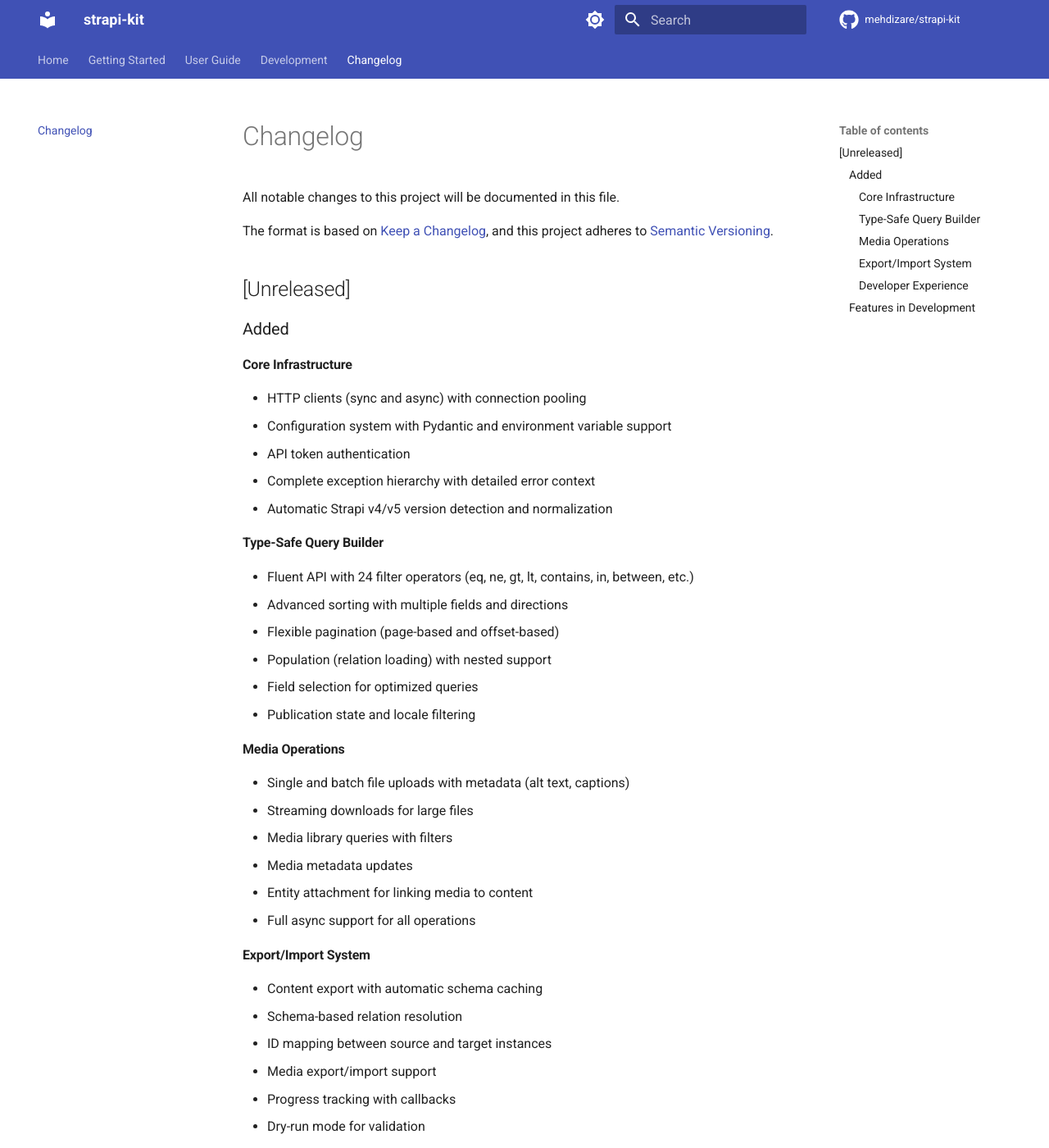
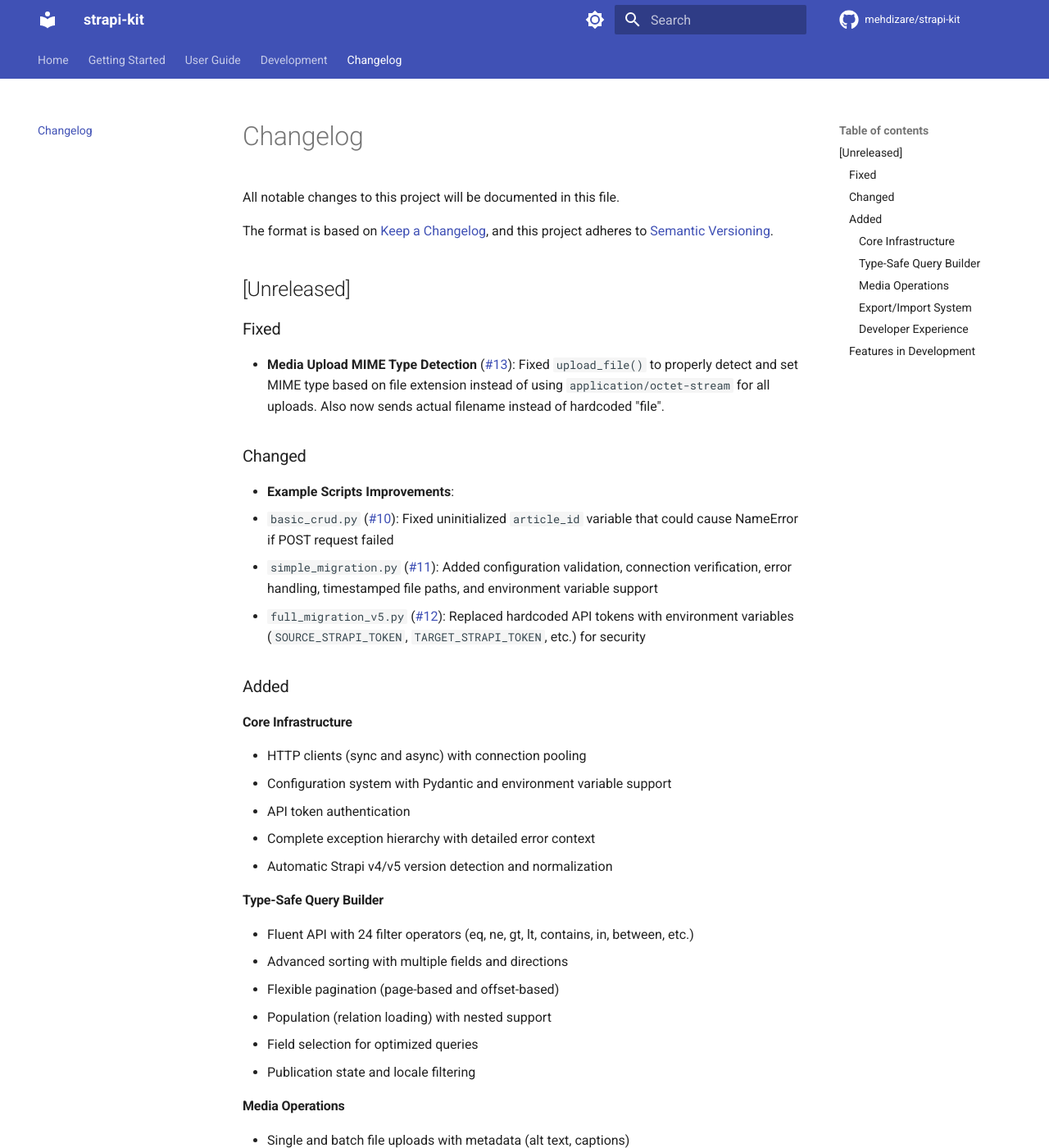
Before and after one commit to MehdiZare/strapi-kit, an MkDocs documentation site: the page built from docs/changelog.md, in a window 1280 px wide and 1400 px high. Shown: the whole window at 82% size. Built offline with MkDocs 1.6.1 and Material for MkDocs 9.7.7, drawn with Linux system fonts in a browser that asks for light colours; comment, search, counter and statistics services are not loaded; the version menu is left out; some of the changed text lies outside the part shown.

Commit message:
- Add MIME type detection for media uploads with `mimetypes` module, ensuring fallback to `application/octet-stream` when undetected. - Refactor environment configuration in migration scripts to support environment variables for Strapi instances. - Improve error handling and connection verification in migration utilities, adding setup validation and dynamic run identification. - Extend test coverage for MIME type detection across various file types and ensure consistent fallback behavior for unknown extensions.

```diff
--- a/docs/changelog.md
+++ b/docs/changelog.md
@@ -6,6 +6,17 @@ The format is based on [Keep a Changelog](https://keepachangelog.com/en/1.0.0/),
 and this project adheres to [Semantic Versioning](https://semver.org/spec/v2.0.0.html).
 
 ## [Unreleased]
+
+### Fixed
+
+- **Media Upload MIME Type Detection** ([#13](https://github.com/MehdiZare/strapi-kit/issues/13)): Fixed `upload_file()` to properly detect and set MIME type based on file extension instead of using `application/octet-stream` for all uploads. Also now sends actual filename instead of hardcoded "file".
+
+### Changed
+
+- **Example Scripts Improvements**:
+  - `basic_crud.py` ([#10](https://github.com/MehdiZare/strapi-kit/issues/10)): Fixed uninitialized `article_id` variable that could cause NameError if POST request failed
+  - `simple_migration.py` ([#11](https://github.com/MehdiZare/strapi-kit/issues/11)): Added configuration validation, connection verification, error handling, timestamped file paths, and environment variable support
+  - `full_migration_v5.py` ([#12](https://github.com/MehdiZare/strapi-kit/issues/12)): Replaced hardcoded API tokens with environment variables (`SOURCE_STRAPI_TOKEN`, `TARGET_STRAPI_TOKEN`, etc.) for security
 
 ### Added
 
```
Also changed, not shown: other parts of docs/changelog.md (+1 -1 lines), README.md (+20 -7 lines).
